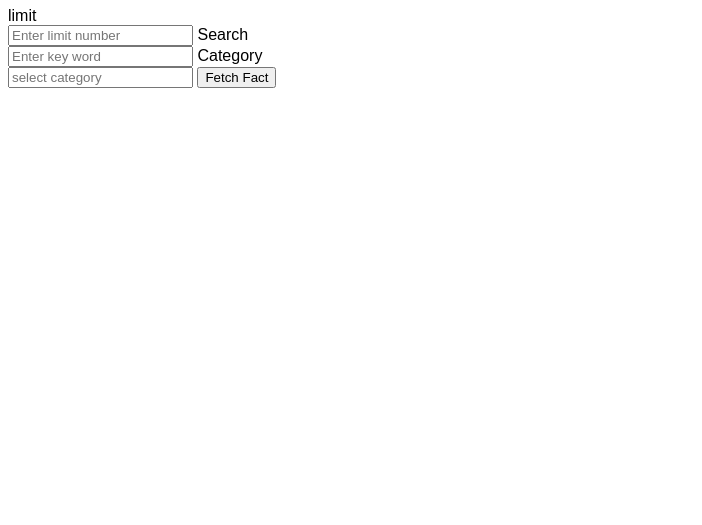
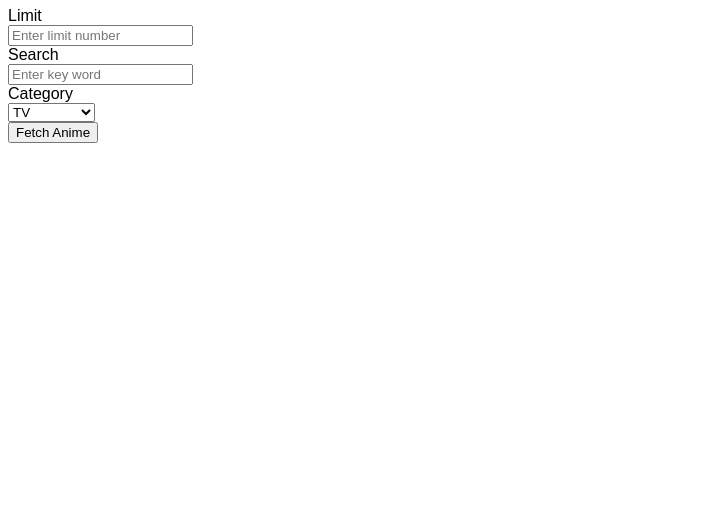
Before and after one commit to valegaru/EcoLab1, a website: page index.html in a window 1280 px wide. Shown: the part 275-800 px from the top of the page, without its empty margins (0-702 px from the left). Drawn offline with Linux system fonts and the light colour scheme.

Commit message:
fetch working

```diff
--- a/index.html
+++ b/index.html
@@ -26,24 +26,33 @@
 		<button id="fetchbit-button">Fetch Bitcoin price</button>
 		<div id="bit-container"></div>
 
-    <h1>Fetch Random Cat Fact</h1>
+		<h1>Fetch Random Cat Fact</h1>
 		<button id="fetchcat-button">Fetch Fact</button>
 		<div id="cat-container"></div>
 
-
-      <h1>Fetch Anime </h1>
-      <section id="header">
-        <form class="my-form"></form>
-          <label for="limit">limit</label><br>
-						<input type="number" id="limit" name="limit" placeholder="Enter limit number">
-          <label for="search">Search</label><br>
-						<input type="search" id="search" name="search" placeholder="Enter key word">
-          <label for="category">Category</label><br>
-						<input type="select" id="category" name="category" placeholder="select category">
-            <button id="fetchanime-button">Fetch Fact</button>
-              </form>
-              <div id="anime-container"></div>
-
+		<h1>Fetch Anime</h1>
+		<section id="header">
+			<form class="my-form">
+				<label for="limit">Limit</label><br />
+				<input type="number" id="limit" name="limit" placeholder="Enter limit number" /><br />
+				<label for="search">Search</label><br />
+				<input type="search" id="search" name="search" placeholder="Enter key word" /><br />
+				<label for="category">Category</label><br />
+				<select id="category" name="category">
+					<option value="tv">TV</option>
+					<option value="movie">Movie</option>
+					<option value="ova">OVA</option>
+					<option value="special">Special</option>
+					<option value="ona">ONA</option>
+					<option value="music">Music</option>
+					<option value="cm">CM</option>
+					<option value="pv">PV</option>
+					<option value="tv_special">TV Special</option> </select
+				><br />
+				<button type="button" id="fetchanime-button">Fetch Anime</button>
+			</form>
+			<div id="anime-container"></div>
+		</section>
 
 		<script src="index.js"></script>
 	</body>
--- a/index.js
+++ b/index.js
@@ -156,11 +156,17 @@ function renderDatacat(datacat) {
 }
 
 /////
-document.getElementById('fetchanime-button').addEventListener('click', fetchDataAnime);
+// Fetch Anime
+document.getElementById('fetchanime-button').addEventListener('click', () => {
+	const limit = document.getElementById('limit').value;
+	const query = document.getElementById('search').value;
+	const type = document.getElementById('category').value;
+	fetchDataAnime(limit, query, type);
+});
 
 async function fetchDataAnime(limit, query, type) {
 	try {
-		const response = await fetch(`https://api.jikan.moe/v4/anime?limit=${limit}&query=${query}&type={type}`);
+		const response = await fetch(`https://api.jikan.moe/v4/anime?limit=${limit}&q=${query}&type=${type}`);
 		if (!response.ok) throw new Error('falló');
 		const dataanime = await response.json();
 		renderDataAnime(dataanime);
@@ -185,8 +191,13 @@ function renderDataAnime(dataanime) {
 	const container = document.getElementById('anime-container');
 	container.innerHTML = ''; // Clear previous data
 
-	const div = document.createElement('div');
-	div.className = 'item';
-	div.innerHTML = ` <p>${dataanime?.fact}</p>`;
-	container.appendChild(div);
+	dataanime.data.forEach((anime) => {
+		const div = document.createElement('div');
+		div.className = 'item';
+		div.innerHTML = `
+		<p>${anime.title}</p>
+		<img src="${anime.images.jpg.image_url}" alt="${anime.title}">
+	`;
+		container.appendChild(div);
+	});
 }
```
